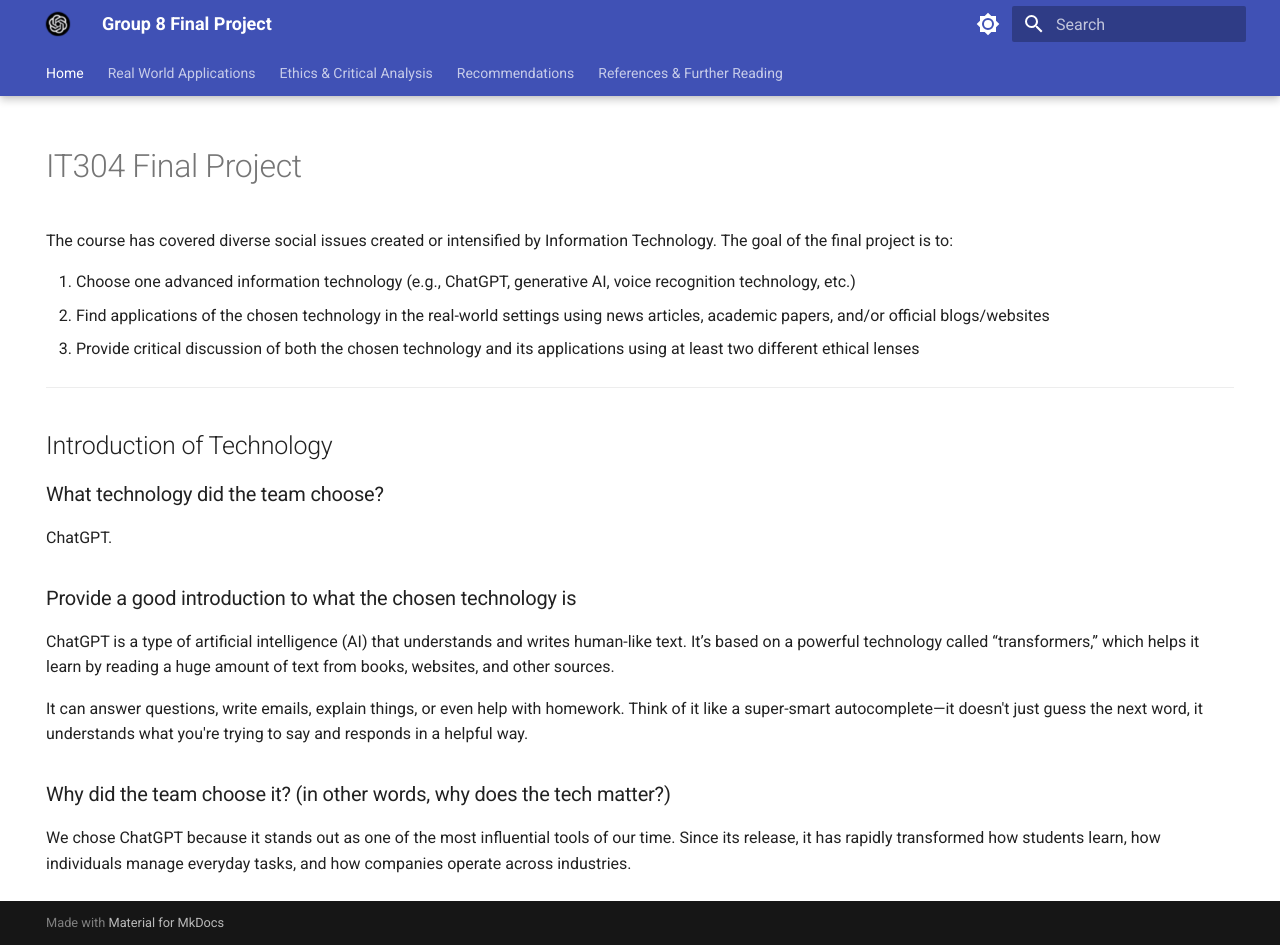
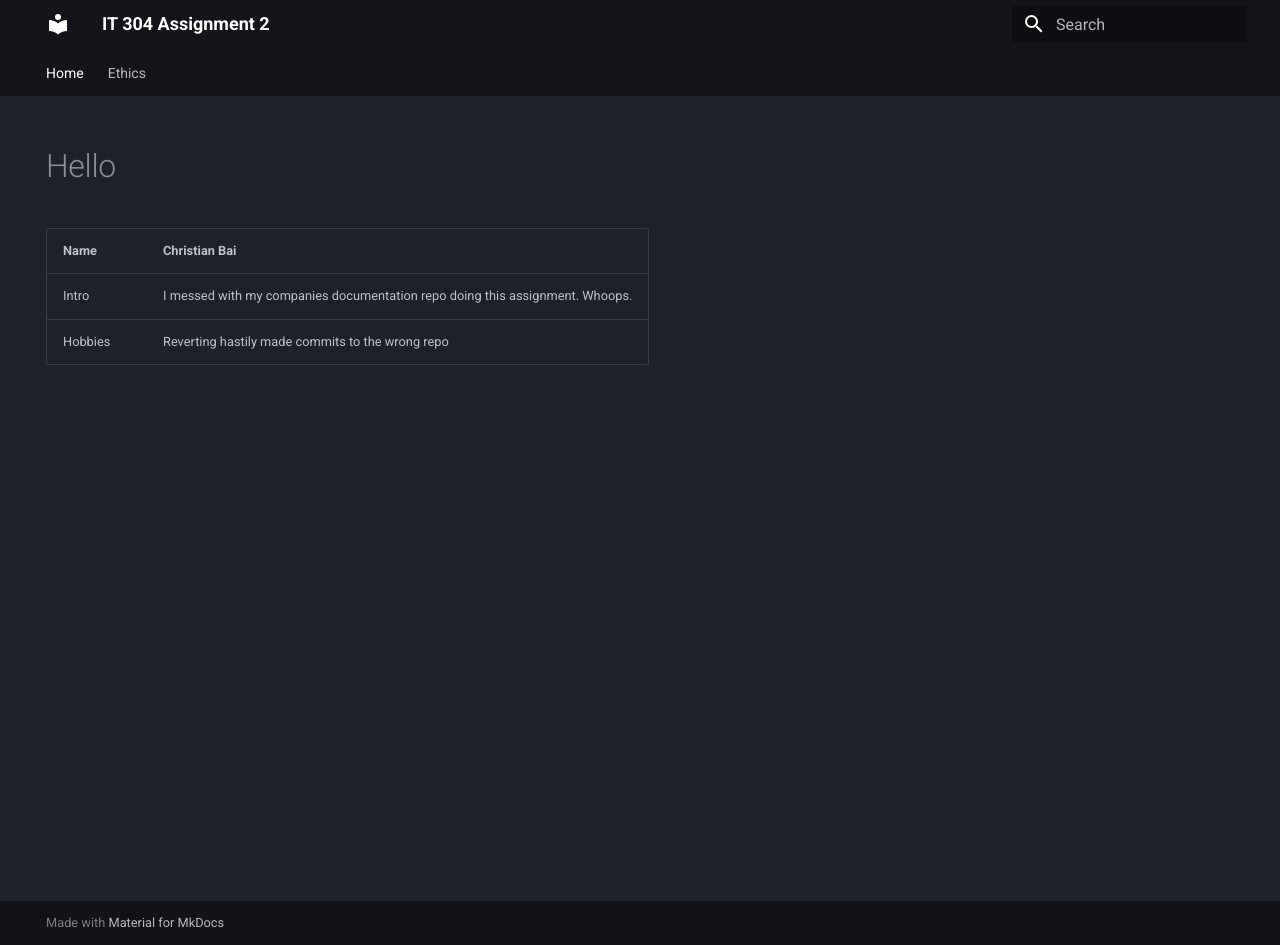
Before and after one commit to christianbai03/IT304, an MkDocs documentation site: the page built from docs/index.md, in a window 1280 px wide and 945 px high. Built offline with MkDocs 1.6.1 and Material for MkDocs 9.7.7, drawn with Linux system fonts in a browser that asks for light colours.

Commit message:
Revert "Initial Passthrough"
This reverts commit af81eab0fb9b466e8523c6d4b6eafc5725fcdba1.

```diff
--- a/docs/index.md
+++ b/docs/index.md
@@ -4,28 +4,9 @@
   - toc
 ---
 
-# IT304 Final Project
+# Hello
 
-The course has covered diverse social issues created or intensified by Information Technology. The goal of the final project is to:
-
-1. Choose one advanced information technology (e.g., ChatGPT, generative AI, voice recognition technology, etc.)
-2. Find applications of the chosen technology in the real-world settings using news articles, academic papers, and/or official blogs/websites
-3. Provide critical discussion of both the chosen technology and its applications using at least two different ethical lenses
-
----
-
-## Introduction of Technology
-
-### What technology did the team choose?
-
-ChatGPT.
-
-### Provide a good introduction to what the chosen technology is
-
-ChatGPT is a type of artificial intelligence (AI) that understands and writes human-like text. It’s based on a powerful technology called “transformers,” which helps it learn by reading a huge amount of text from books, websites, and other sources.
-
-It can answer questions, write emails, explain things, or even help with homework. Think of it like a super-smart autocomplete—it doesn't just guess the next word, it understands what you're trying to say and responds in a helpful way.
-
-### Why did the team choose it? (in other words, why does the tech matter?)
-
-We chose ChatGPT because it stands out as one of the most influential tools of our time. Since its release, it has rapidly transformed how students learn, how individuals manage everyday tasks, and how companies operate across industries.
+| Name    | Christian Bai                                                                |
+|---------|------------------------------------------------------------------------------|
+| Intro   | I messed with my companies documentation repo doing this assignment. Whoops. |
+| Hobbies | Reverting hastily made commits to the wrong repo                             |
--- a/mkdocs.yml
+++ b/mkdocs.yml
@@ -1,37 +1,15 @@
-site_name: Group 8 Final Project
+site_name: IT 304 Assignment 2
 
 theme:
-  logo: images/chatgpt (1).png
-  favicon: images/chatgpt.png
   name: material
   palette:
-     # Palette toggle for light mode
-    - scheme: default
-      toggle:
-        icon: material/brightness-7
-        name: Switch to dark mode
-
-    # Palette toggle for dark mode
-    - scheme: slate
-      primary: black
-      toggle:
-        icon: material/brightness-4
-        name: Switch to light mode
+    primary: black
+    scheme: slate
   features:
     - navigation.top
     - navigation.tabs
-    - navigation.tabs.sticky
-    - navigation.instant
 
 
 nav:
   - Home: index.md
-  - Real World Applications: applications.md
-  - Ethics & Critical Analysis: analysis.md
-  - Recommendations: rec.md
-  - References & Further Reading: refer.md
-
-markdown_extensions:
-  - attr_list
-  - md_in_html
-  - pymdownx.blocks.caption
+  - Ethics: ethics.md
```
Also changed, not shown: README.md (+2 -3 lines), docs/analysis.md (deleted, +0 -70 lines), docs/applications.md (deleted, +0 -40 lines), docs/ethics.md (added, +61 -0 lines), docs/rec.md (deleted, +0 -34 lines), docs/refer.md (deleted, +0 -26 lines), docs/images/chatgpt (1).png (deleted), docs/images/chatgpt.png (deleted).
